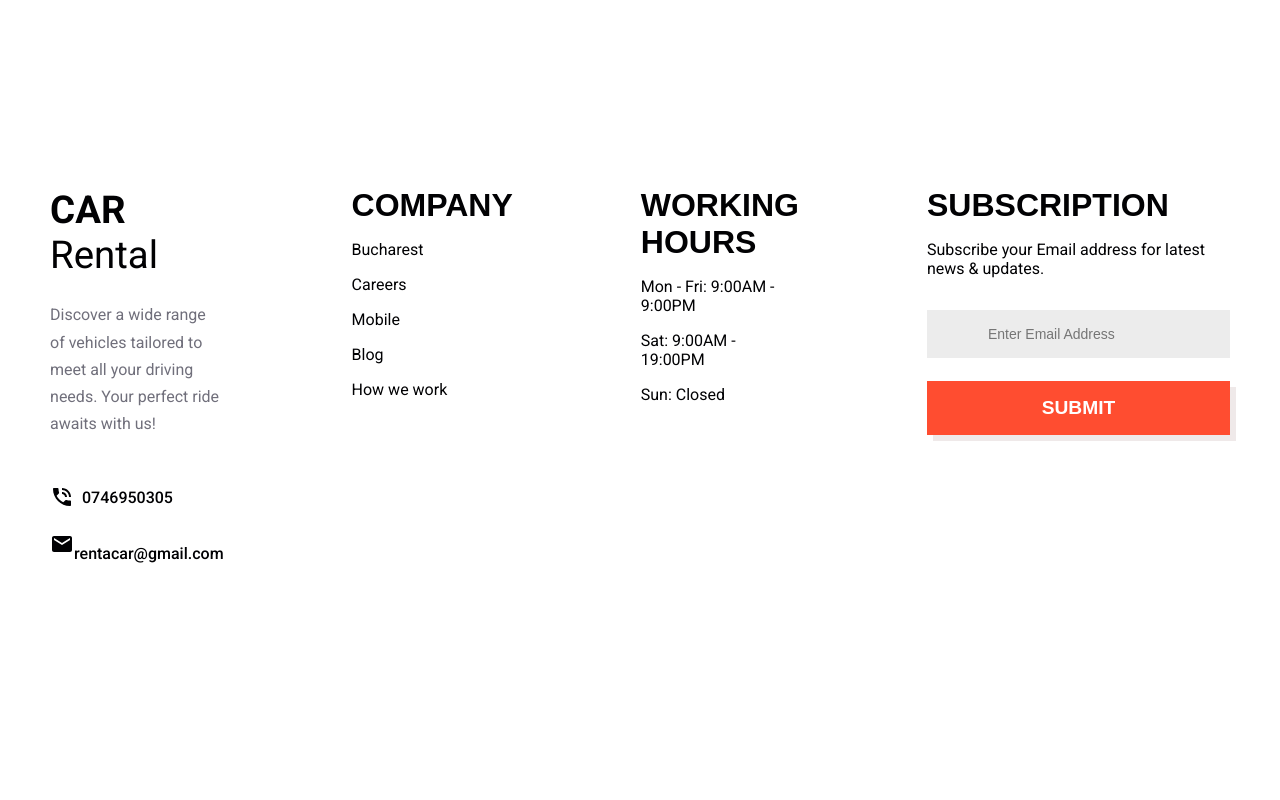
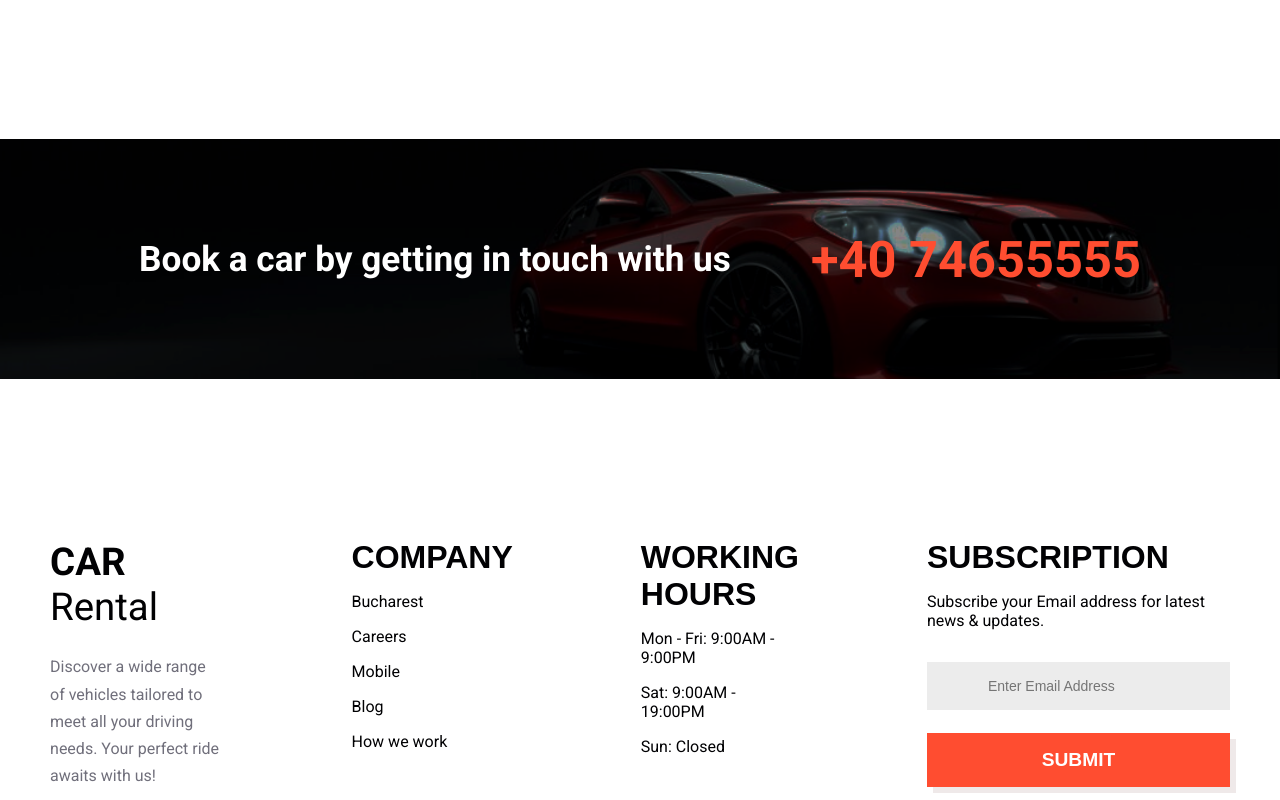
Before and after one commit to CbnMarian/web-car, a React (Create React App) app: page /VehicleModels in a window 1280 px wide. Shown: the part 2280-3080 px from the top of the page. Before the commit the page ends 3019 px from the top, so only its background shows below. Built offline with nearby package versions, Linux system fonts and the light colour scheme.

Commit message:
added new component banner

```diff
--- a/src/Components/Footer/footer.js
+++ b/src/Components/Footer/footer.js
@@ -24,7 +24,7 @@ function Footer() {
               <li>
                 <a href="tel:123456789">
                   <PhoneInTalkIcon />
-                  &nbsp; 0746950305
+                  &nbsp; +40 74655555
                 </a>
               </li>
 
--- /dev/null
+++ b/src/Components/bannercall/bannercall.css
@@ -0,0 +1,31 @@
+.book-banner {
+  background-image: url(../../assets/review/banner.png);
+  background-size: cover;
+  background-position: center;
+  display: flex;
+  height: 15rem;
+  margin-top: 7rem;
+  position: relative;
+  width: 100%;
+}
+.text-content {
+  align-items: center;
+  color: #fff;
+  display: flex;
+  gap: 5rem;
+  height: 15rem;
+  position: relative;
+  width: 100%;
+  z-index: 5;
+}
+.text-content h2 {
+  font-size: 2.2rem;
+}
+.text-content span {
+  align-items: center;
+  color: #ff4d30;
+  display: flex;
+  font-size: 2.7rem;
+  gap: 1rem;
+  white-space: nowrap;
+}
--- /dev/null
+++ b/src/Components/bannercall/bannercall.js
@@ -0,0 +1,26 @@
+import "./bannercall.css";
+import React, { useEffect } from "react";
+import AOS from "aos";
+import "aos/dist/aos.css";
+
+const BannerCall = () => {
+  useEffect(() => {
+    AOS.init({ duration: 2000 });
+  });
+
+  return (
+    <section className="book-banner" data-aos="fade-up">
+      <div className="book-banner__overlay"></div>
+      <div className="container">
+        <div className="text-content">
+          <h2>Book a car by getting in touch with us</h2>
+          <span>
+            <h3>+40 74655555</h3>
+          </span>
+        </div>
+      </div>
+    </section>
+  );
+};
+
+export default BannerCall;
--- a/src/pages/vehicleModels.js
+++ b/src/pages/vehicleModels.js
@@ -13,6 +13,7 @@ import CarImg6 from "../assets/review/car6.png";
 import "../Components/Styles/vehicleModels.css";
 
 import Footer from "../Components/Footer/footer";
+import BannerCall from "../Components/bannercall/bannercall";
 
 const Home = () => {
   useEffect(() => {
@@ -245,6 +246,7 @@ const Home = () => {
                 </div>
               </div>
             </div>
+            <BannerCall />
 
             <Footer />
           </section>
```
Also changed, not shown: src/assets/review/banner.png (added).
